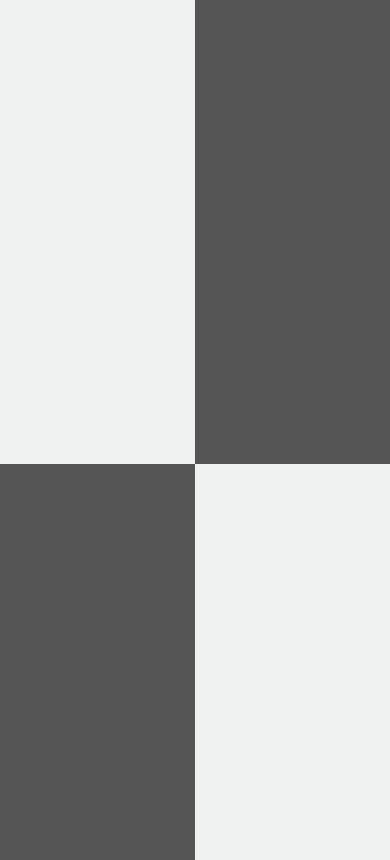
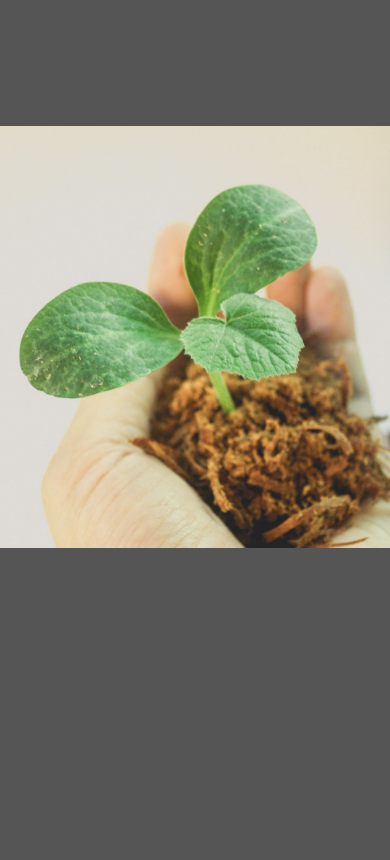
Before and after one commit to Coinsence/landing-page, a website: page dist/index.html in a window 390 px wide. Shown: the part 1140-2000 px from the top of the page. Drawn offline with nearby package versions, Linux system fonts and the light colour scheme.

Commit message:
complete: - fixed the flow of third view images

```diff
--- a/dist/css/main.css
+++ b/dist/css/main.css
@@ -146,7 +146,7 @@ section.landing {
 }
 
 section.landing h1 {
-  padding-top: 261px;
+  padding-top: 28vh;
 }
 
 section.landing .newsletter {
@@ -193,16 +193,68 @@ section.values .value {
   height: 100vh;
 }
 
-section.values .value > div {
-  width: 50%;
-  height: 100%;
-  float: left;
+/*section.values .value > div {*/
+  /*width: 50%;*/
+  /*height: 100%;*/
+/*}*/
+
+/*section.values .value:nth-child(odd) .text,*/
+/*section.values .value:nth-child(even) .image {*/
+  /*float: left;*/
+/*}*/
+
+/*section.values .value:nth-child(odd) .image,*/
+/*section.values .value:nth-child(even) .text {*/
+  /*float: right;*/
+/*}*/
+
+section.values .value {
+  background-attachment: fixed;
+  background-repeat: no-repeat;
+  background-size: 50% auto;
 }
 
-section.values .value div.image {
-  background-color: #555555;
+
+section.values .value:nth-child(odd) {
+  background-position: right;
 }
 
+section.values .value:nth-child(even) {
+  background-position: left;
+}
+
+section.values .value:nth-child(1), section.values .value:nth-child(1) .image {
+  background-image: url("../img/blocks/1.png");
+}
+
+section.values .value:nth-child(2), section.values .value:nth-child(2) .image {
+  background-image: url("../img/blocks/2.png");
+}
+
+section.values .value:nth-child(3), section.values .value:nth-child(3) .image {
+  background-image: url("../img/blocks/3.png");
+}
+
+section.values .value:nth-child(4), section.values .value:nth-child(4) .image {
+  background-image: url("../img/blocks/4.png");
+}
+
+section.values .value .text {
+  background-color: #555555;
+  height: 100%;
+}
+
+section.values .value .image {
+  display: none;
+}
+
+section.values .value:nth-child(odd) .text {
+  margin-right: 50%;
+}
+
+section.values .value:nth-child(even) .text {
+  margin-left: 50%;
+}
 
 
 
@@ -210,18 +262,20 @@ section.values .value div.image {
 
 @media only screen and (max-width: 768px) {
 
+
   nav a.primary,
   nav a.secondary {
     display: none;
   }
 
+
   section.landing {
-    padding: 0;
+    padding: 10vh 0 0;
     text-align: center;
   }
 
   section.landing h1 {
-    padding-top: 158px;
+    padding-top: 22vh;
   }
 
   section.landing .newsletter {
@@ -241,6 +295,31 @@ section.values .value div.image {
   section.landing .links {
     display: block;
   }
+
+  section.values .value {
+    background-image: none !important;
+  }
+
+  section.values .value .text {
+    margin: 0 !important;
+    height: 50%;
+  }
+
+  section.values .value .image {
+    display: block;
+    height: 50%;
+    width: 100%;
+    background-size: cover;
+    background-position: 50% 38%;
+  }
+
+
+
+  /*section.values .value > div {*/
+    /*width: 100%;*/
+    /*height: 50%;*/
+    /*float: none;*/
+  /*}*/
 
 }
 
--- a/dist/index.html
+++ b/dist/index.html
@@ -66,16 +66,16 @@
       <div class="image"></div>
     </div>
     <div class="value">
-      <div class="image"></div>
-      <div class="text"></div>
-    </div>
-    <div class="value">
       <div class="text"></div>
       <div class="image"></div>
     </div>
     <div class="value">
-      <div class="image"></div>
       <div class="text"></div>
+      <div class="image"></div></div>
+    </div>
+    <div class="value">
+      <div class="text"></div>
+      <div class="image"></div></div>
     </div>
   </section>
 
```
Also changed, not shown: dist/img/blocks/1.png (added), dist/img/blocks/2.png (added), dist/img/blocks/3.png (added), 1 other file.
